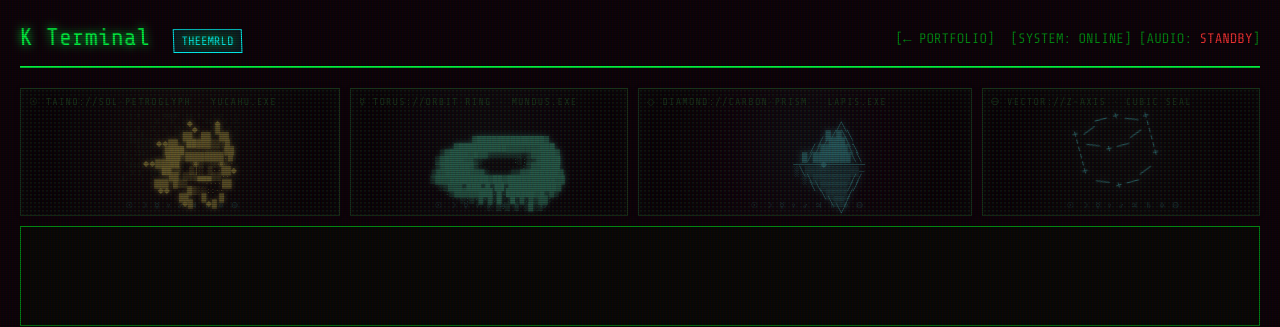
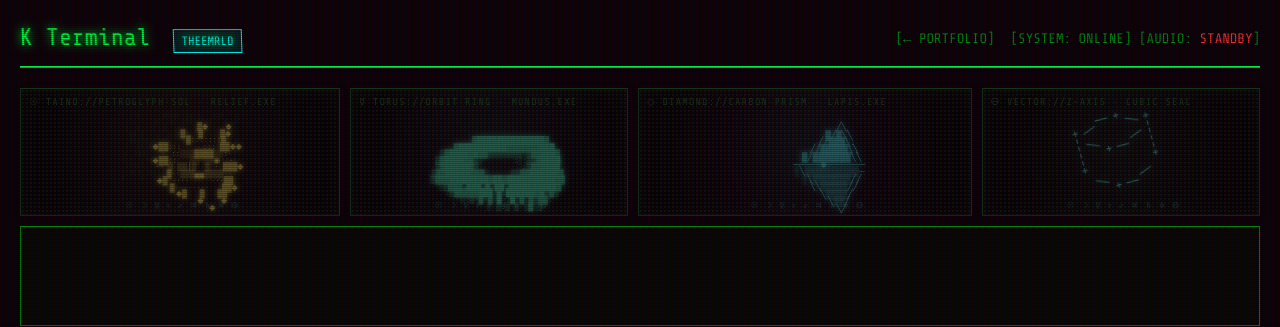
Before and after one commit to ninja-ops-guy/theemrld-portfolio, a React (Vite) app: page /terminal in a window 1280 px wide. Shown: the top 327 px of the page. Built offline with nearby package versions, Linux system fonts and the light colour scheme; the HTML template or start-up script is replaced by a standard one.

Commit message:
Refine Taíno relief rotation and labeling

```diff
--- a/src/sections/KTerminal.tsx
+++ b/src/sections/KTerminal.tsx
@@ -96,7 +96,7 @@ function renderIdleHashFrame(tick: number): string {
 function renderTainoFrame(tick: number): string {
   const width = 31, height = 15;
   const { chars, depth } = asciiBuffer(width, height);
-  const ay = Math.sin(tick * 0.055) * 0.78;
+  const ay = tick * (Math.PI * 2 / 96);
   const ax = -0.18 + Math.sin(tick * 0.031) * 0.12;
   const az = Math.sin(tick * 0.024) * 0.08;
   const light: V3 = [-0.35, -0.35, 0.86];
@@ -972,7 +972,7 @@ Playlist: ${tracks.length} track(s)`);
         {/* Living ASCII sigils */}
         <div className={`kt-ascii-deck ${ritualEnabled ? "kt-ritual-on" : "kt-ritual-off"} ${isPlaying ? "kt-ritual-playing" : "kt-ritual-idle"}`} style={{ ["--ritual-power" as any]: ritualIntensity / 100 }} aria-label="audio-reactive animated terminal sigils">
           <div className="kt-ascii-card kt-taino-card">
-            <span className="kt-ascii-label">☉ TAINO://SOL·PETROGLYPH · YUCAHU.EXE</span>
+            <span className="kt-ascii-label">☉ TAINO://PETROGLYPH·SOL · RELIEF.EXE</span>
             <div className="kt-taino-stage">
               {!isPlaying && <pre className="kt-taino-noise">{renderIdleHashFrame(asciiTick)}</pre>}
               <pre className="kt-taino-symbol">{renderTainoFrame(asciiTick)}</pre>
```
